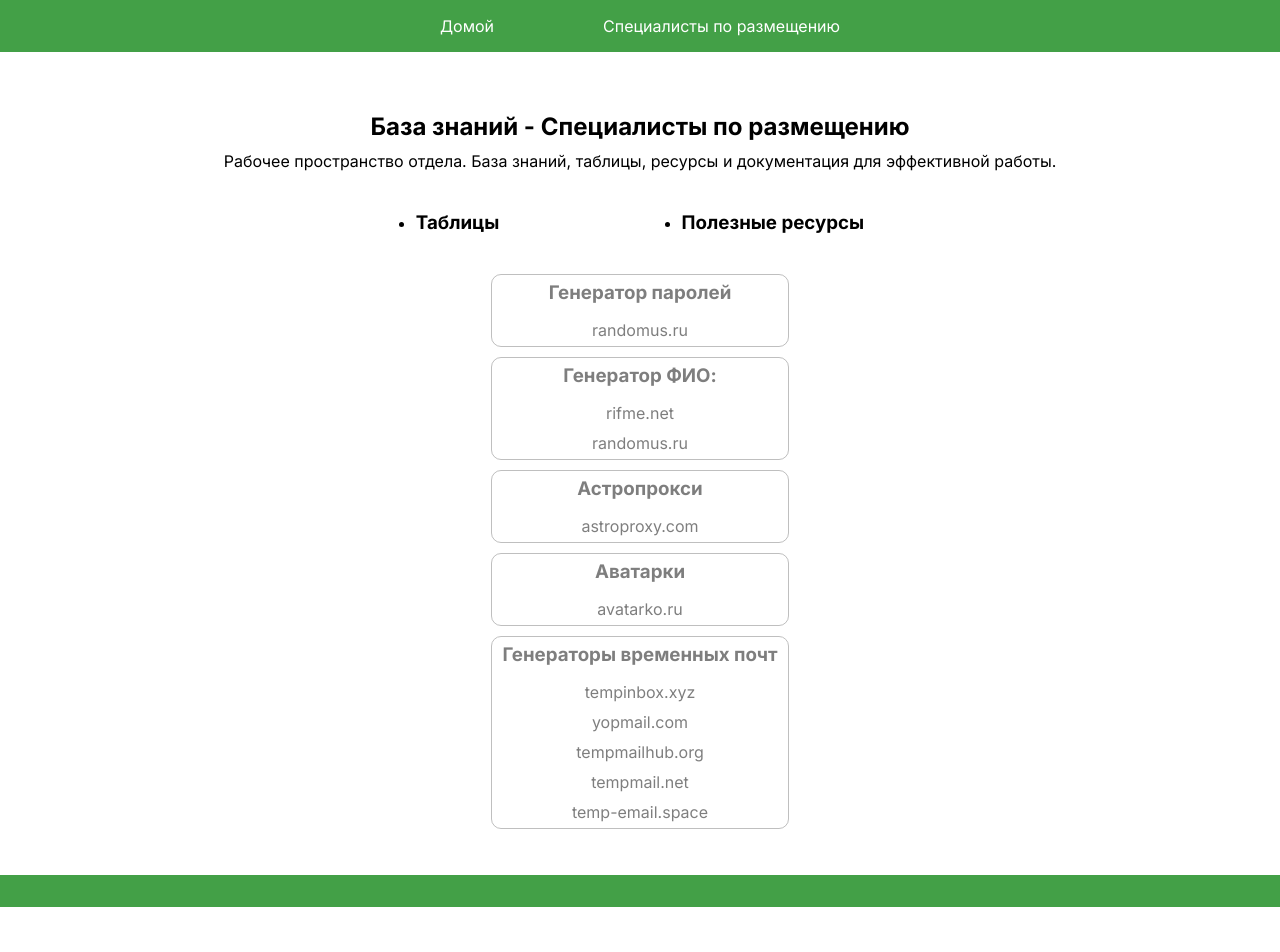
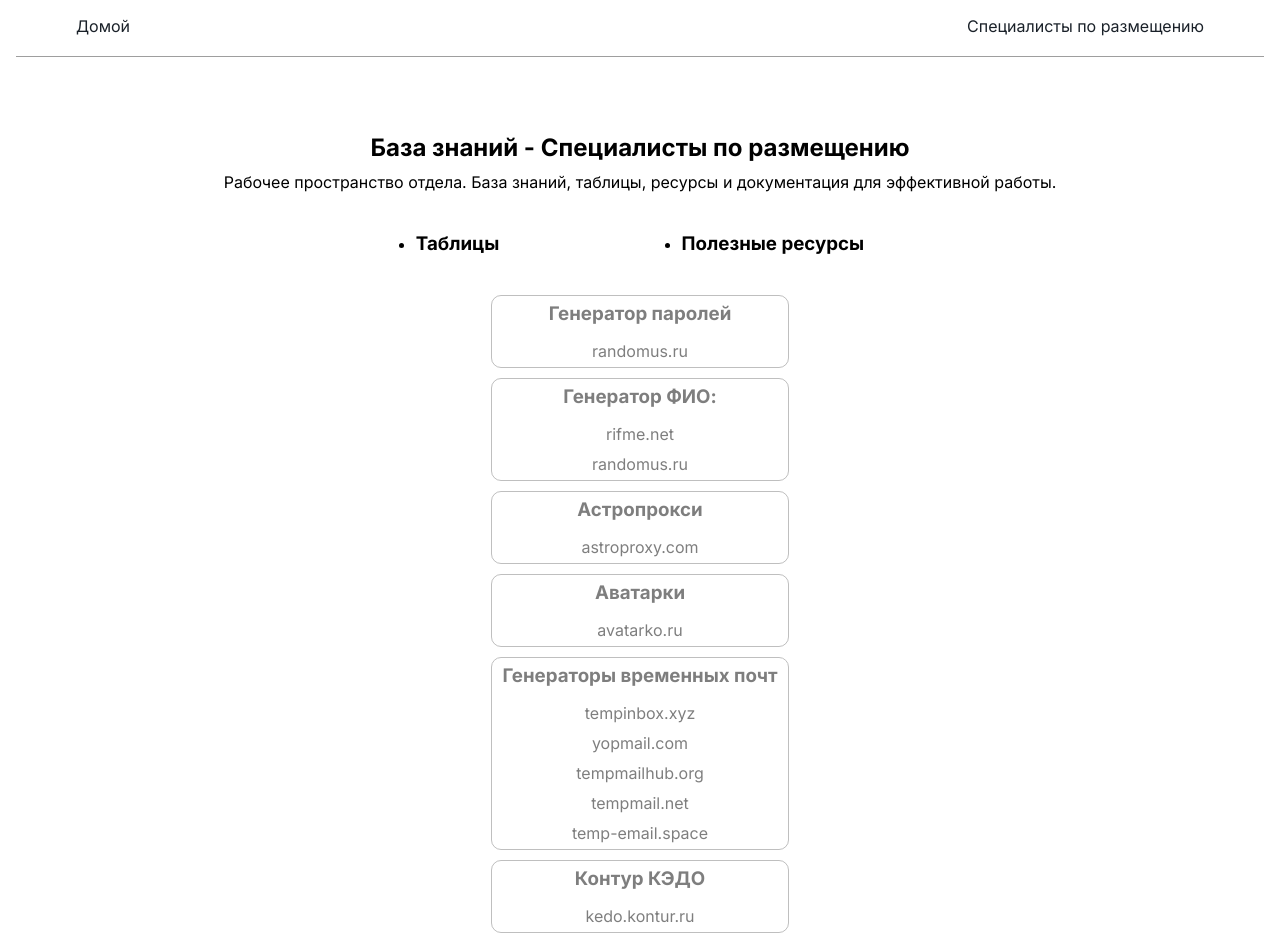
Before and after one commit to Dima11221/workapp, a Next.js app: page /razmeshenie/resources in a window 1280 px wide. Shown: the top 952 px of the page. Before the commit the page ends 907 px from the top, so only its background shows below. Built offline with nearby package versions, Linux system fonts and the light colour scheme.

Commit message:
header_fix

```diff
--- a/app/components/Header/TheHeader.tsx
+++ b/app/components/Header/TheHeader.tsx
@@ -12,6 +12,7 @@
     return (
         <header className={style.headFoot}>
             <div className={`${style.container} ${style.headFootWrapper} ${style.flex}`}>
+              <></>
                 <Navigation navLinks={navItems} />
             </div>
         </header>
--- a/app/components/Header/style.module.scss
+++ b/app/components/Header/style.module.scss
@@ -1,14 +1,13 @@
 .headFoot {
-  background-color: var(--green);
   padding: 16px 16px;
   display: flex;
 }
 
 .headFootWrapper {
-  width: 400px;
+  width: 100%;
   color: var(--white);
-  margin: 0 60px;
-  justify-content: space-evenly;
+  padding: 0 60px 20px;
+  border-bottom: 1px solid var(--light-grey);
 }
 
 .headLink {
--- a/app/components/Navigation/Navigation.tsx
+++ b/app/components/Navigation/Navigation.tsx
@@ -4,17 +4,17 @@
 import style from './style.module.scss'
 // import {useSession, signIn, signOut} from "next-auth/react";
 
-type NavLink = {
+interface NavLink {
     label: string;
     href: string;
-};
+}
 
-type Props = {
+interface INavProps {
     navLinks: NavLink[];
 }
 
 
-const Navigation = ({navLinks}: Props) => {
+const Navigation = ({navLinks}: INavProps) => {
     const pathname = usePathname();
     // const session = useSession();
 
@@ -31,7 +31,7 @@
                         href={link.href}
                         className={
                         `${isActive && `${style.active}`}
-                        ${!isActive && ''}`}
+                        ${!isActive && `${style.labelColor}`}`}
                     >
                         {link.label}
                     </Link>
--- a/app/components/Navigation/style.module.scss
+++ b/app/components/Navigation/style.module.scss
@@ -1,4 +1,20 @@
 .active {
-  color: var(--color-active);
+  color: var(--light-orange);
+  text-decoration: underline;
+  text-underline-offset: 4px;
   cursor: default;
 }
+
+.labelColor {
+  color: var(--dark-grey);
+  transition: all 0.3s ease-in-out;
+  text-decoration-line: underline;
+  text-underline-offset: 4px;
+  text-decoration-color: transparent;
+
+  &:hover {
+    text-decoration: underline;
+    cursor: pointer;
+    text-decoration-color: var(--light-orange);
+  }
+}
--- a/app/data/resources.ts
+++ b/app/data/resources.ts
@@ -69,4 +69,14 @@
 			}
 		],
 	},
+	{
+		id: 'kedo',
+		title: 'Контур КЭДО',
+		urls: [
+			{
+				name: 'kedo.kontur.ru',
+				url: 'https://kedo.kontur.ru/orgs/'
+			}
+		],
+	},
 ]
--- a/app/globals.css
+++ b/app/globals.css
@@ -103,8 +103,10 @@
     --light-blue-color: #33c7b9;
     --grey: #5c6c6b;
     --light-grey: #9e9e9e;
+    --dark-grey: #1a2129;
     --white: #fff;
     --green: #43A047;
+    --light-orange: #FAB50A
 }
 
 .btn {
```
Also changed, not shown: 1 other file (tests, documents, lock files or other folders).
